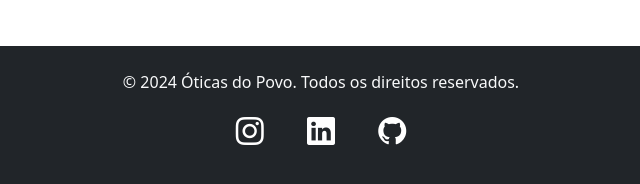
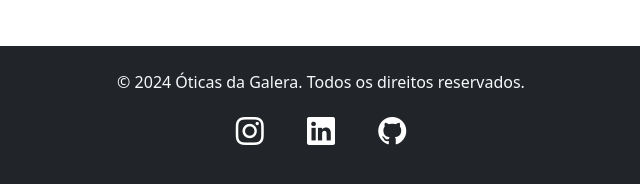
Before and after one commit to mttlima/-ticas-da-Galera-bootstrap, a plain HTML site: page index.html in a window 1280 px wide. Shown: the part 1862-2046 px from the top of the page, 319-959 px from the left. Drawn offline with nearby package versions, Linux system fonts and the light colour scheme.

Commit message:
Subindo arquivo corrigido

```diff
--- a/index.html
+++ b/index.html
@@ -157,7 +157,7 @@
 
 <!-- Footer -->
 <footer class="bg-dark text-light text-center py-4">
-  <p>&copy; 2024 Óticas do Povo. Todos os direitos reservados.</p>
+  <p>&copy; 2024 Óticas da Galera. Todos os direitos reservados.</p>
   <p>
     <a href="https://www.instagram.com/mtlima_10/" target="_blank" class="text-light me-3 fs-3" style="text-decoration: none;">
       <i class="bi bi-instagram"></i>
```
